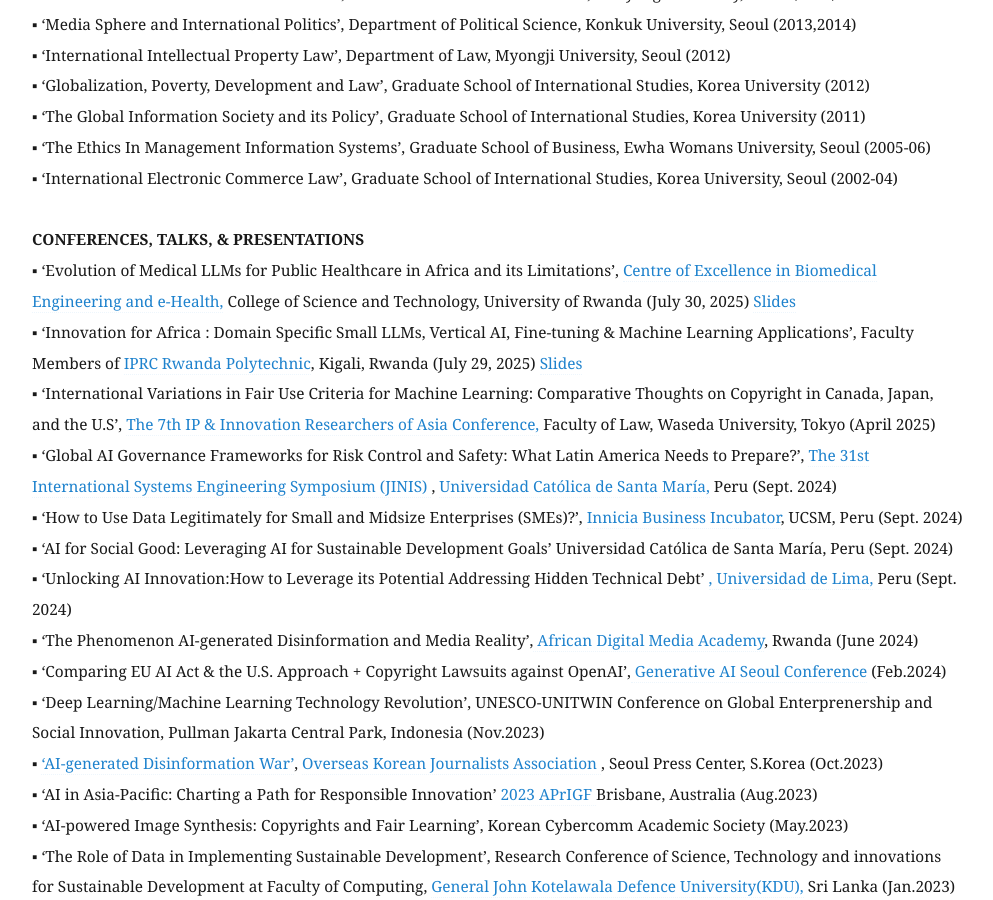
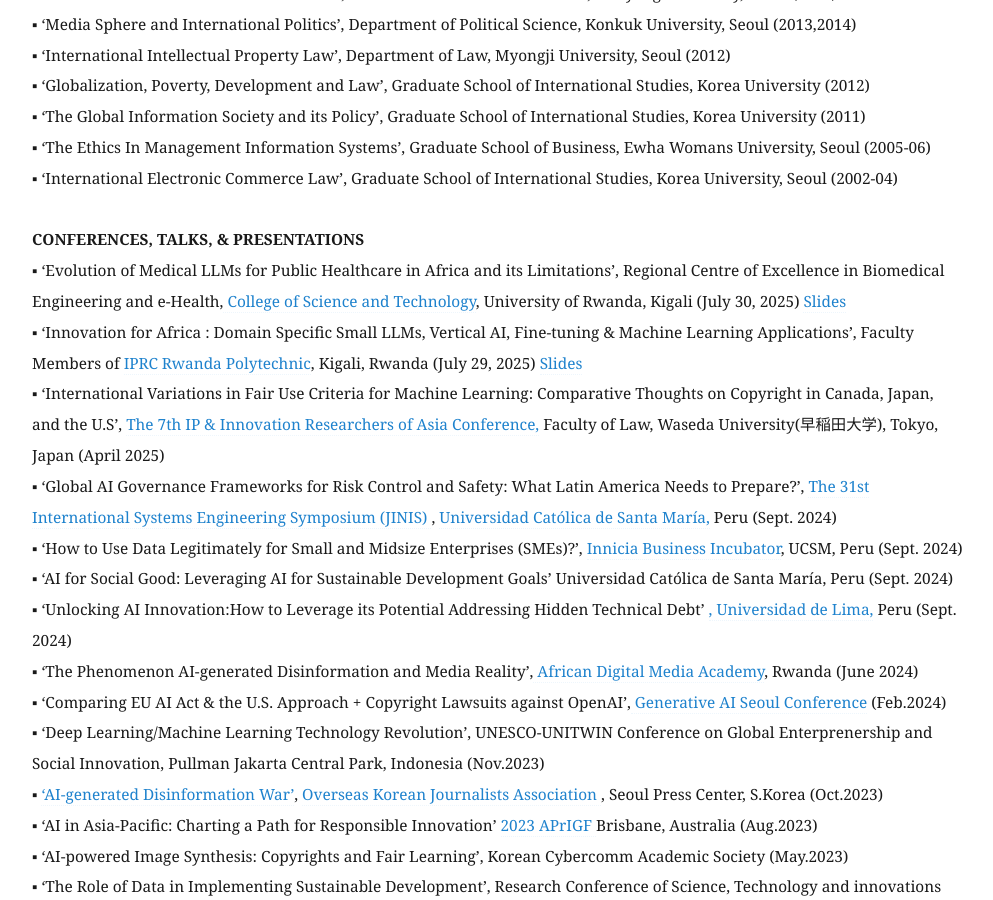
Before and after one commit to eunchangchoi/eunchangchoi.github.io, a Jekyll site: the page built from index.md, in a window 1280 px wide and 900 px high, scrolled down 5262 px. Shown: the whole window, without its empty margins (68-1061 px from the left). Built offline with Jekyll 4.4.1, drawn with Linux system fonts in a browser that asks for light colours.

Commit message:
Update index.md

```diff
--- a/index.md
+++ b/index.md
@@ -104,9 +104,9 @@
 ▪ ‘International Electronic Commerce Law’, Graduate School of International Studies, Korea University, Seoul (2002-04) <br>
     <br>
  <strong> CONFERENCES, TALKS, & PRESENTATIONS </strong> <br>
-▪ ‘Evolution of Medical LLMs for Public Healthcare in Africa and its Limitations’, <a href="https://cst.ur.ac.rw/?-The-Regional-Centre-of-Excellence-in-Biomedical-Engineering-and-eHealth-"> Centre of Excellence in Biomedical Engineering and e-Health,</a> College of Science and Technology, University of Rwanda (July 30, 2025) <a href="https://github.com/eunchangchoi/eunchangchoi.github.io/blob/master/Evolution%20of%20Medical%20LLMs%20for%20Public%20Healthcare%20in%20Africa%20and%20its%20Limitations%20CBEB%20Univ%20of%20Rwanda%20(July%202025%20Choi).pdf"> Slides</a> <br>
+▪ ‘Evolution of Medical LLMs for Public Healthcare in Africa and its Limitations’, Regional Centre of Excellence in Biomedical Engineering and e-Health,<a href="https://cst.ur.ac.rw/">  College of Science and Technology</a>, University of Rwanda, Kigali (July 30, 2025) <a href="https://github.com/eunchangchoi/eunchangchoi.github.io/blob/master/Evolution%20of%20Medical%20LLMs%20for%20Public%20Healthcare%20in%20Africa%20and%20its%20Limitations%20CBEB%20Univ%20of%20Rwanda%20(July%202025%20Choi).pdf"> Slides</a> <br>
 ▪ ‘Innovation for Africa : Domain Specific Small LLMs, Vertical AI, Fine-tuning & Machine Learning Applications’, Faculty Members of  <a href="https://www.iprckigali.rp.ac.rw/"> IPRC Rwanda Polytechnic</a>, Kigali, Rwanda (July 29, 2025) <a href="https://github.com/eunchangchoi/eunchangchoi.github.io/blob/master/Domain%20Specific%20Vertical%20Small%20LLMs%2C%20Fine-tuning%20%26%20ML%20Applications%20(IPRC%20Rwanda%20Polytechnic%202025%20July)Choi%20git.pdf"> Slides</a> <br>
-▪ ‘International Variations in Fair Use Criteria for Machine Learning: Comparative Thoughts on Copyright in Canada, Japan, and the U.S’, <a href="https://ipresearchersasia.org/annual-conference"> The 7th IP & Innovation Researchers of Asia Conference,</a> Faculty of Law, Waseda University, Tokyo (April 2025)<br>
+▪ ‘International Variations in Fair Use Criteria for Machine Learning: Comparative Thoughts on Copyright in Canada, Japan, and the U.S’, <a href="https://ipresearchersasia.org/annual-conference"> The 7th IP & Innovation Researchers of Asia Conference,</a> Faculty of Law, Waseda University(早稲田大学), Tokyo, Japan (April 2025)<br>
 ▪ ‘Global AI Governance Frameworks for Risk Control and Safety: What Latin America Needs to Prepare?’, <a href="https://www2.ucsm.edu.pe/JINIS2024/"> The 31st International Systems Engineering Symposium (JINIS) </a>, <a href="https://www.ucsm.edu.pe/"> Universidad Católica de Santa María,</a> Peru (Sept. 2024) <br>
 ▪ ‘How to Use Data Legitimately for Small and Midsize Enterprises (SMEs)?’, <a href="https://investigacion.ucsm.edu.pe/en/innicia-vri/"> Innicia Business Incubator</a>, UCSM, Peru (Sept. 2024) <br>
 ▪ ‘AI for Social Good: Leveraging AI for Sustainable Development Goals’ Universidad Católica de Santa María, Peru (Sept. 2024) <br>
```
